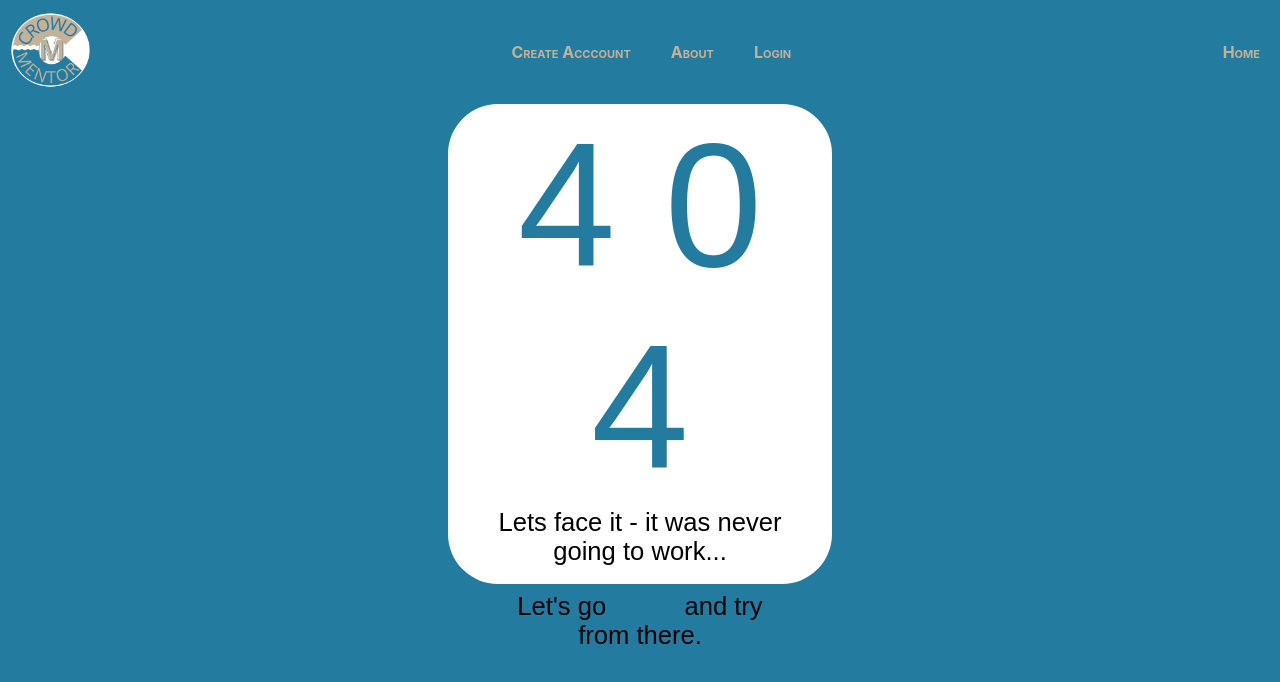
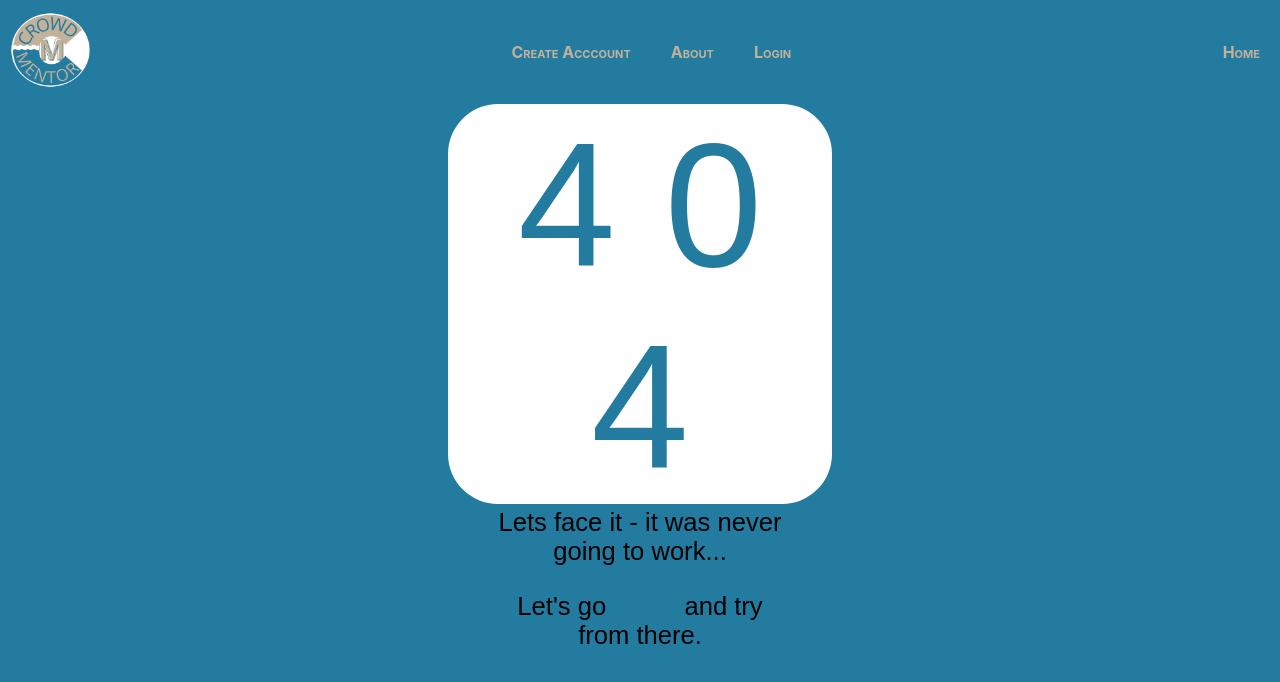
Before and after one commit to mossk92/CrowdMentor, a React (Create React App) app: page /404 in a window 1280 px wide. Shown: the top 682 px of the page. Built offline with nearby package versions, Linux system fonts and the light colour scheme.

Commit message:
404 Update CSS

```diff
--- a/src/index.css
+++ b/src/index.css
@@ -23,7 +23,7 @@ code {
 .mainbox {
   background-color: #ffffff;
   margin: auto;
-  height: 60vh;
+  height: 50vh;
   width: 30vw;
   display: block;
   justify-content: center;
```
Also changed, not shown: 1 other file (tests, documents, lock files or other folders).
